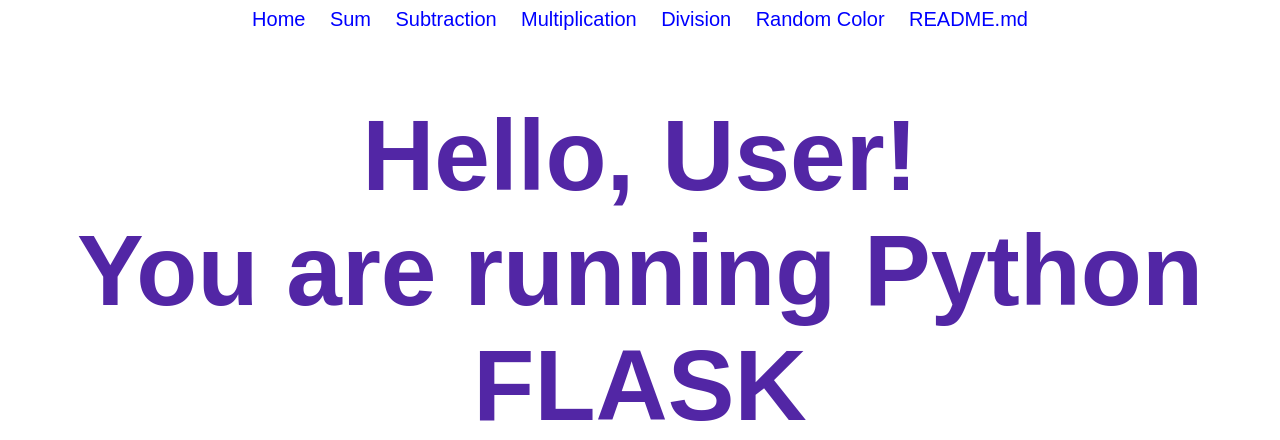
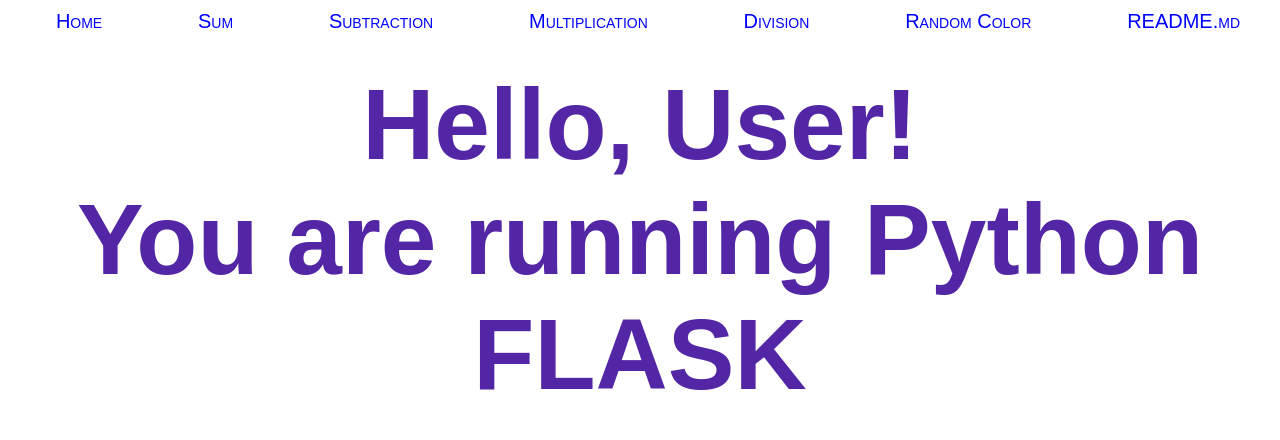
Before and after one commit to zoyaya17/python1, a Flask app: page / in a window 1280 px wide. Shown: the top 440 px of the page. Run offline with Flask 3, Linux system fonts and the light colour scheme.

Commit message:
add readme, rand col, navigation template

```diff
--- a/templates/navigation.html
+++ b/templates/navigation.html
@@ -11,6 +11,13 @@
         }
         .nav {
             margin-bottom: 20px;
+            position: fixed;
+            top: 0;
+            width: 100%;
+            display: flex;
+            align-items: center;
+            justify-content: space-around;
+            font-variant: small-caps;
         }
         .nav a {
             text-decoration: none;
```
